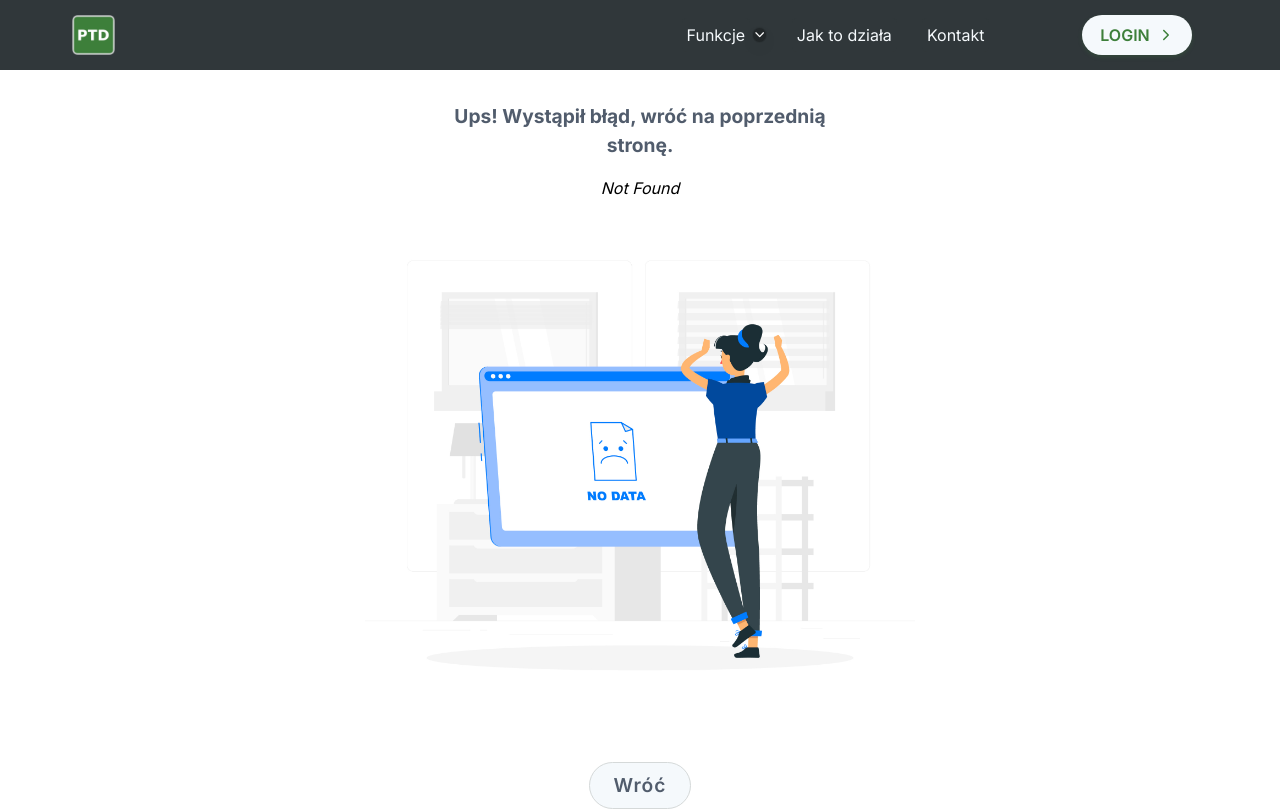
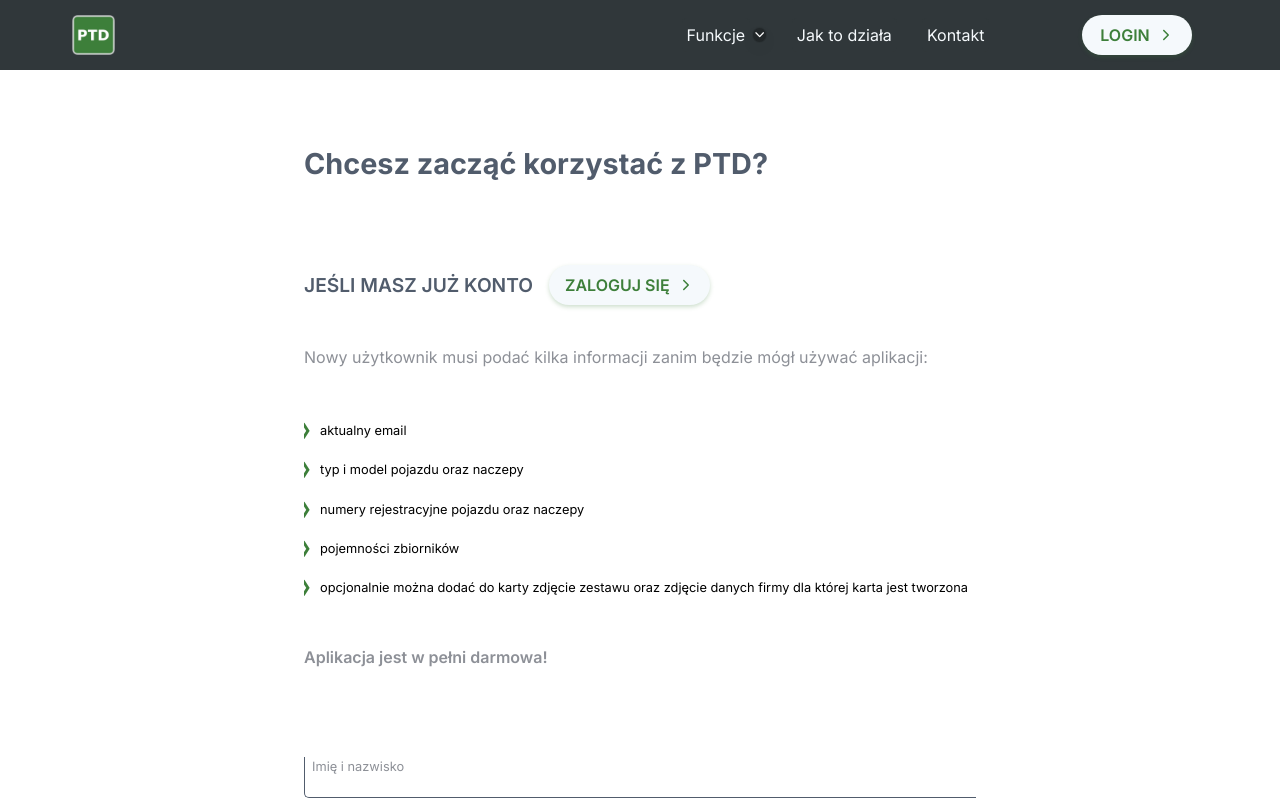
Before and after one commit to mateusz-uran/ptd-lite-website, a React (Vite) app: page /start in a window 1280 px wide. Shown: the top 811 px of the page. Built offline with nearby package versions, Linux system fonts and the light colour scheme; no server answers.

Commit message:
feat: add get started comp, make form reusable, minor style changes

```diff
--- a/src/App.tsx
+++ b/src/App.tsx
@@ -13,6 +13,7 @@ import HowItWorksWrapper from "./components/howitworks/HowItWorksWrapper";
 import Contact from "./components/contact/Contact";
 import { useEffect } from "react";
 import EmptyPage from "./EmptyPage";
+import GetStarted from "./components/start/GetStarted";
 
 const ScrollToTop = (props: any) => {
   const location = useLocation();
@@ -73,6 +74,16 @@ function App() {
       ),
     },
     {
+      path: "/start",
+      element: (
+        <ScrollToTop>
+          <Layout>
+            <GetStarted />
+          </Layout>
+        </ScrollToTop>
+      ),
+    },
+    {
       path: "/kontakt",
       element: (
         <ScrollToTop>
--- a/src/components/animations/AnimationWrapper.tsx
+++ b/src/components/animations/AnimationWrapper.tsx
@@ -1,9 +1,9 @@
 import { useAnimation, useInView } from "framer-motion";
-import { useEffect, useRef } from "react";
+import { ReactNode, useEffect, useRef } from "react";
 import { motion } from "framer-motion";
 
 type AnimationWrapperProps = {
-  children: JSX.Element;
+  children: ReactNode;
   variantType: string;
   listIndex: number;
 };
@@ -46,7 +46,12 @@ export const AnimationWrapper = ({
   }, [isInView]);
 
   return (
-    <div ref={ref} className="animation-wrapper" style={{ overflow: "hidden" }}>
+    <div
+      ref={ref}
+      style={{
+        overflow: "hidden",
+      }}
+    >
       <motion.div
         variants={selectedVariant}
         initial="hidden"
--- a/src/components/buttons/PrimaryButton.tsx
+++ b/src/components/buttons/PrimaryButton.tsx
@@ -18,9 +18,7 @@ const PrimaryButton = ({
     }
   };
 
-  const disabledTest = false;
-
-  return !disabledTest ? (
+  return !isDisabled ? (
     <motion.button
       onClick={handleClick}
       whileHover={{
--- a/src/components/contact/Contact.tsx
+++ b/src/components/contact/Contact.tsx
@@ -1,3 +1,4 @@
+import { AnimationWrapper } from "../animations/AnimationWrapper";
 import style from "./contact.module.scss";
 import ContactForm from "./ContactForm";
 
@@ -6,9 +7,16 @@ const Contact = () => {
     <section className={style.section}>
       <div className={style.content}>
         <div className={style.mobile}>
-          <img src="/images/dash mobile-portrait.png" />
+          <AnimationWrapper variantType="text" listIndex={1}>
+            <img src="/images/dash mobile-portrait.png" />
+          </AnimationWrapper>
         </div>
-        <ContactForm />
+        <ContactForm header="Masz pytania?">
+          <p>
+            Zapraszam do kontaktu, postaraj się dokładnie przedstawić swoje
+            stanowisko.
+          </p>
+        </ContactForm>
       </div>
     </section>
   );
--- a/src/components/contact/ContactForm.tsx
+++ b/src/components/contact/ContactForm.tsx
@@ -1,18 +1,25 @@
-import { useEffect, useState } from "react";
+import { ReactNode, useEffect, useState } from "react";
 import emailjs from "@emailjs/browser";
 import { useForm } from "react-hook-form";
 import PrimaryButton from "../buttons/PrimaryButton";
 import style from "./contact.module.scss";
 import Snackbar from "../../Snackbar";
+import { AnimationWrapper } from "../animations/AnimationWrapper";
 
 const publicKey: string = import.meta.env.VITE_EMAILJS_PUBLIC_KEY as string;
 const serviceId: string = import.meta.env.VITE_EMAILJS_SERVICE_KEY as string;
 const templateId: string = import.meta.env.VITE_EMAILJS_TEMPLATE_KEY as string;
 
-const ContactForm = () => {
+type ContactFromProps = {
+  header: string;
+  children: ReactNode;
+};
+
+const ContactForm = ({ header, children }: ContactFromProps) => {
   const {
     register,
     handleSubmit,
+    reset,
     formState: { errors },
   } = useForm();
 
@@ -36,20 +43,23 @@ const ContactForm = () => {
       console.log(error);
     } finally {
       setLoading(false);
+      reset();
     }
   };
 
   return (
     <>
       <div className={style.contactForm}>
-        <h4>Masz pytania?</h4>
-        <p>
-          Zapraszamy do kontaktu, postaraj się dokładnie przedstawić swoje
-          stanowisko.
-        </p>
+        <AnimationWrapper variantType="text" listIndex={1}>
+          <h4>{header}</h4>
+        </AnimationWrapper>
+        <AnimationWrapper variantType="text" listIndex={1}>
+          {children}
+        </AnimationWrapper>
+        <AnimationWrapper variantType="images" listIndex={1}>
           <form onSubmit={handleSubmit(onSubmit)}>
-          <div className={style.inputWrapper}>
-            <div className={style.inputAndLabel}>
+            <div className="inputWrapper">
+              <div className="inputAndLabel">
                 <input
                   id="name"
                   type="text"
@@ -60,8 +70,8 @@ const ContactForm = () => {
               </div>
               {errors.from_name && <span>Pole jest wymagane</span>}
             </div>
-          <div className={style.inputWrapper}>
-            <div className={style.inputAndLabel}>
+            <div className="inputWrapper">
+              <div className="inputAndLabel">
                 <input
                   id="email"
                   type="email"
@@ -80,8 +90,8 @@ const ContactForm = () => {
                 <span>Proszę wpisać prawidłowy adres email</span>
               )}
             </div>
-          <div className={style.inputWrapper}>
-            <div className={style.inputAndLabel}>
+            <div className="inputWrapper">
+              <div className="inputAndLabel">
                 <textarea
                   id="message"
                   {...register("message", { required: true, minLength: 5 })}
@@ -102,6 +112,7 @@ const ContactForm = () => {
               text="Wyślij"
             />
           </form>
+        </AnimationWrapper>
       </div>
       <Snackbar
         isShowing={showSnackbar}
--- a/src/components/contact/contact.module.scss
+++ b/src/components/contact/contact.module.scss
@@ -4,6 +4,8 @@
 .section {
   .content {
     @include mixin.wrapper();
+    min-height: 80vh;
+
     .mobile {
       display: none;
     }
@@ -22,80 +24,6 @@
         color: $font-gray;
         margin-bottom: 1rem;
       }
-
-      form {
-        .inputWrapper {
-          margin: 2.5rem 0;
-
-          .inputAndLabel {
-            position: relative;
-            display: flex;
-            flex-direction: column;
-            padding-bottom: 0.5rem;
-
-            textarea {
-              max-width: 100%;
-              min-width: 100%;
-              height: 150px;
-            }
-
-            input,
-            textarea {
-              outline: 0;
-              border: 0;
-              border-left: 1px solid $font-dark-gray;
-              border-bottom: 1px solid $font-dark-gray;
-              border-bottom-left-radius: 5px;
-              background: transparent;
-              transition: border-color 1s;
-              padding: 0.5rem;
-            }
-
-            input,
-            textarea {
-              &::placeholder {
-                color: transparent;
-              }
-            }
-
-            input:focus,
-            textarea:focus {
-              border-image: linear-gradient(
-                to right,
-                $primary-color-green,
-                $primary-color-gray
-              );
-              border-image-slice: 1;
-              transition: 1s;
-            }
-
-            input:focus,
-            textarea:focus,
-            input:not(:placeholder-shown),
-            textarea:not(:placeholder-shown) {
-              ~ label {
-                top: -20px;
-                transition: 0.2s;
-              }
-            }
-
-            label {
-              position: absolute;
-              top: 0;
-              left: 0.5rem;
-              transition: 0.2s;
-              font-size: $font-micro;
-              color: $font-gray;
-            }
-          }
-
-          //error
-          span {
-            color: red;
-            font-size: $font-micro;
-          }
-        }
-      }
     }
   }
 }
@@ -108,12 +36,18 @@
     .content {
       display: flex;
       align-items: center;
+      justify-content: center;
       .mobile {
         @include mixin.contentWrapper();
         display: flex;
         justify-content: center;
+        align-items: center;
         width: 40%;
         height: 50vh;
+
+        img {
+          max-height: 55vh;
+        }
       }
 
       .contactForm {
--- a/src/components/hero/Hero.tsx
+++ b/src/components/hero/Hero.tsx
@@ -1,10 +1,16 @@
 import { content } from "../../content/heroContent";
-import Button from "../buttons/PrimaryButton";
+import PrimaryButton from "../buttons/PrimaryButton";
 import dashboard from "/images/dashboard_framed.png";
 import style from "./hero.module.scss";
 import { motion } from "framer-motion";
+import { useNavigate } from "react-router-dom";
 
 const Hero = () => {
+  const navigate = useNavigate();
+  const goToGetStarted = (): void => {
+    navigate("/start");
+  };
+
   return (
     <section className={style.section}>
       {
@@ -32,9 +38,9 @@ const Hero = () => {
               transition={{ duration: 1.2, type: "spring" }}
               className={style.btnWrapper}
             >
-              <Button
+              <PrimaryButton
                 text={"START"}
-                onClickFunction={null}
+                onClickFunction={goToGetStarted}
                 isDisabled={false}
               />
             </motion.div>
--- a/src/components/hero/hero.module.scss
+++ b/src/components/hero/hero.module.scss
@@ -15,16 +15,16 @@
     @include mixin.wrapper();
 
     .side {
-      .h2 {
+      h2 {
         font-size: $font-big;
         padding: 1.5rem 0;
         color: $font-dark-gray;
       }
 
-      .p {
+      p {
         font-size: $font-medium;
         color: $font-gray;
-        font-weight: 400;
+        font-weight: 600;
         padding: 1rem 0;
       }
 
@@ -32,8 +32,8 @@
         padding: 1rem 0;
       }
 
-      .h2,
-      .p,
+      h2,
+      p,
       .btnWrapper {
         @include mixin.contentWrapper();
       }
--- /dev/null
+++ b/src/components/start/GetStarted.tsx
@@ -0,0 +1,46 @@
+import style from "./getStarted.module.scss";
+import ContactForm from "../contact/ContactForm";
+import PrimaryButton from "../buttons/PrimaryButton";
+
+const GetStarted = () => {
+  return (
+    <section className={style.section}>
+      <div className={style.content}>
+        <div className={style.contactFormWrapper}>
+          <ContactForm header="Chcesz zacząć korzystać z PTD?">
+            <>
+              <p className={style.loginParaf}>
+                <span className={style.spanParaf}>Jeśli masz już konto</span>
+                <PrimaryButton
+                  text="ZALOGUJ SIĘ"
+                  onClickFunction={null}
+                  isDisabled={false}
+                />
+              </p>
+
+              <p>
+                Nowy użytkownik musi podać kilka informacji zanim będzie mógł
+                używać aplikacji:
+              </p>
+              <ul>
+                <li>aktualny email</li>
+                <li>typ i model pojazdu oraz naczepy</li>
+                <li>numery rejestracyjne pojazdu oraz naczepy</li>
+                <li>pojemności zbiorników</li>
+                <li>
+                  opcjonalnie można dodać do karty zdjęcie zestawu oraz zdjęcie
+                  danych firmy dla której karta jest tworzona
+                </li>
+              </ul>
+              <p className={style.bottomParaf}>
+                Aplikacja jest w pełni darmowa!
+              </p>
+            </>
+          </ContactForm>
+        </div>
+      </div>
+    </section>
+  );
+};
+
+export default GetStarted;
--- /dev/null
+++ b/src/components/start/getStarted.module.scss
@@ -0,0 +1,81 @@
+@use "../../styles/mixin.scss" as mixin;
+@import "../../styles/variables.scss";
+
+.section {
+  display: flex;
+  align-items: center;
+  justify-content: center;
+  min-height: 80vh;
+  .content {
+    @include mixin.wrapper();
+
+    .contactFormWrapper {
+      @include mixin.contentWrapper();
+
+      h4,
+      p,
+      ul {
+        margin: 2.5rem 0;
+      }
+
+      h4 {
+        font-size: $font-big;
+        text-align: center;
+        color: $font-dark-gray;
+      }
+
+      p {
+        font-size: $font-small;
+        color: $font-gray;
+      }
+
+      .loginParaf {
+        display: flex;
+        flex-direction: column;
+        align-items: center;
+
+        .spanParaf {
+          margin-bottom: 1rem;
+          font-weight: 600;
+          font-size: $font-medium;
+          text-transform: uppercase;
+          color: $font-dark-gray;
+        }
+      }
+
+      .bottomParaf {
+        font-weight: 600;
+      }
+
+      ul {
+        @include mixin.list-default();
+
+        li {
+          font-size: $font-micro;
+          list-style-type: "❯";
+          padding: 0.5rem;
+          margin-left: 0.5rem;
+
+          &::marker {
+            color: $primary-color-green;
+            font-size: $font-small;
+          }
+        }
+      }
+
+      @include mixin.tablet() {
+        h4 {
+          text-align: left;
+        }
+
+        .loginParaf {
+          flex-direction: row;
+          .spanParaf {
+            margin-bottom: 0;
+            margin-right: 1rem;
+          }
+        }
+      }
+    }
+  }
+}
--- a/src/styles/global.scss
+++ b/src/styles/global.scss
@@ -140,6 +140,81 @@ body {
   }
 }
 
+form {
+  padding: 0.5rem 0;
+  .inputWrapper {
+    margin: 2.5rem 0;
+
+    .inputAndLabel {
+      position: relative;
+      display: flex;
+      flex-direction: column;
+      padding-bottom: 0.5rem;
+
+      textarea {
+        max-width: 100%;
+        min-width: 100%;
+        height: 150px;
+      }
+
+      input,
+      textarea {
+        outline: 0;
+        border: 0;
+        border-left: 1px solid $font-dark-gray;
+        border-bottom: 1px solid $font-dark-gray;
+        border-bottom-left-radius: 5px;
+        background: transparent;
+        transition: border-color 1s;
+        padding: 0.5rem;
+      }
+
+      input,
+      textarea {
+        &::placeholder {
+          color: transparent;
+        }
+      }
+
+      input:focus,
+      textarea:focus {
+        border-image: linear-gradient(
+          to right,
+          $primary-color-green,
+          $primary-color-gray
+        );
+        border-image-slice: 1;
+        transition: 1s;
+      }
+
+      input:focus,
+      textarea:focus,
+      input:not(:placeholder-shown),
+      textarea:not(:placeholder-shown) {
+        ~ label {
+          top: -20px;
+          transition: 0.2s;
+        }
+      }
+
+      label {
+        position: absolute;
+        top: 0;
+        left: 0.5rem;
+        transition: 0.2s;
+        font-size: $font-micro;
+        color: $font-gray;
+      }
+    }
+
+    //error
+    span {
+      color: red;
+      font-size: $font-micro;
+    }
+  }
+}
+
 @include mixin.tablet() {
   .error-page-wrapper {
     min-height: 50vh;
```
Lines whose indentation alone changed are shown as unchanged.
